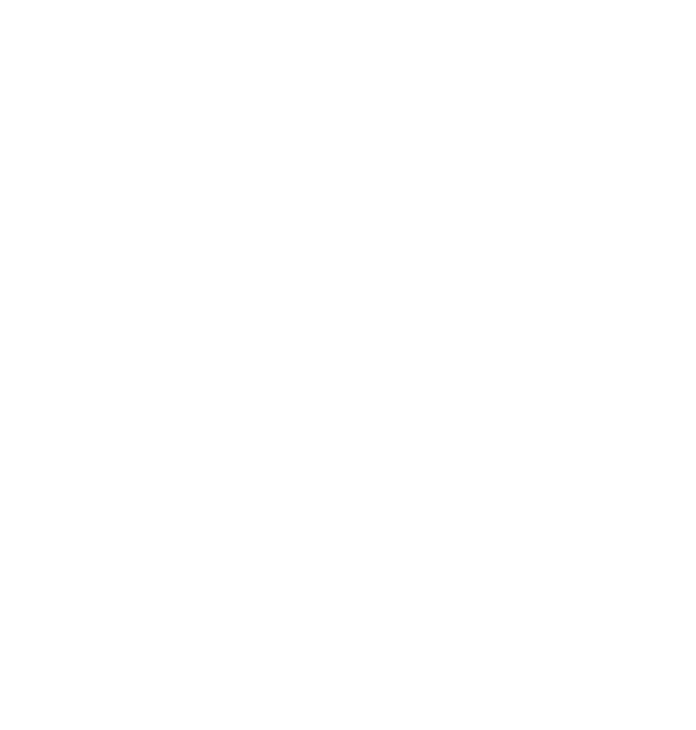
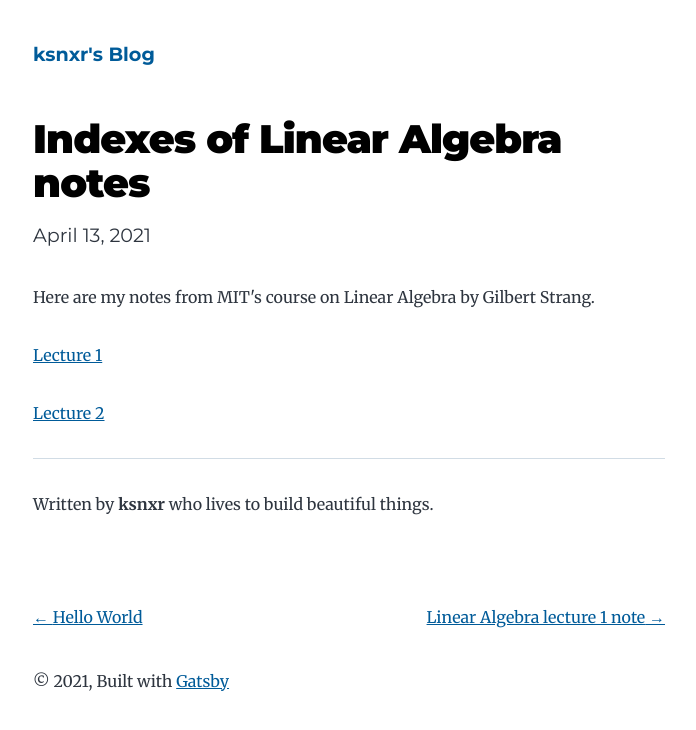
Before and after one commit to ksnxr/ksnxr.github.io, a Gatsby site: page /linear-algebra/ in a window 1280 px wide. Before the commit this address had no page. Shown: the whole page, without its empty margins (291-987 px from the left). Built offline with nearby package versions, Linux system fonts and the light colour scheme; Gatsby itself is replaced by a stand-in of ours.

Commit message:
Initialize.

```diff
--- a/content/blog/hello-world/index.md
+++ b/content/blog/hello-world/index.md
@@ -1,6 +1,6 @@
 ---
 title: Hello World
-date: "2021-04-13"
+date: "2021-04-12"
 description: "Hello World"
 ---
 
--- /dev/null
+++ b/content/blog/linear-algebra/1.md
@@ -0,0 +1,7 @@
+---
+title: Linear Algebra lecture 1 note
+date: "2021-04-14"
+description: "notes from MIT's course on Linear Algebra by Gilbert Strang"
+---
+
+## Lecture 1
--- /dev/null
+++ b/content/blog/linear-algebra/2.md
@@ -0,0 +1,7 @@
+---
+title: Linear Algebra lecture 2 note
+date: "2021-04-15"
+description: "notes from MIT's course on Linear Algebra by Gilbert Strang"
+---
+
+## Lecture 2
--- /dev/null
+++ b/content/blog/linear-algebra/index.md
@@ -0,0 +1,11 @@
+---
+title: Indexes of Linear Algebra notes
+date: "2021-04-13"
+description: "notes from MIT's course on Linear Algebra by Gilbert Strang"
+---
+
+Here are my notes from MIT's course on Linear Algebra by Gilbert Strang.
+
+[Lecture 1](1)
+
+[Lecture 2](2)
--- a/gatsby-config.js
+++ b/gatsby-config.js
@@ -1,14 +1,14 @@
 module.exports = {
   siteMetadata: {
-    title: `Gatsby Starter Blog`,
+    title: `ksnxr's Blog`,
     author: {
-      name: `Kyle Mathews`,
-      summary: `who lives and works in San Francisco building useful things.`,
+      name: `ksnxr`,
+      summary: `who lives to build beautiful things.`,
     },
     description: `A starter blog demonstrating what Gatsby can do.`,
     siteUrl: `https://gatsbystarterblogsource.gatsbyjs.io/`,
     social: {
-      twitter: `kylemathews`,
+      twitter: `ksnxr`,
     },
   },
   plugins: [
--- a/src/components/bio.js
+++ b/src/components/bio.js
@@ -7,7 +7,7 @@
 
 import * as React from "react"
 import { useStaticQuery, graphql } from "gatsby"
-import { StaticImage } from "gatsby-plugin-image"
+// import { StaticImage } from "gatsby-plugin-image"
 
 const Bio = () => {
   const data = useStaticQuery(graphql`
@@ -32,7 +32,7 @@ const Bio = () => {
 
   return (
     <div className="bio">
-      <StaticImage
+      {/* <StaticImage
         className="bio-avatar"
         layout="fixed"
         formats={["AUTO", "WEBP", "AVIF"]}
@@ -41,14 +41,14 @@ const Bio = () => {
         height={50}
         quality={95}
         alt="Profile picture"
-      />
+      /> */}
       {author?.name && (
         <p>
           Written by <strong>{author.name}</strong> {author?.summary || null}
-          {` `}
+          {/* {` `}
           <a href={`https://twitter.com/${social?.twitter || ``}`}>
             You should follow them on Twitter
-          </a>
+          </a> */}
         </p>
       )}
     </div>
```
Also changed, not shown: src/images/profile-pic.png (deleted).
